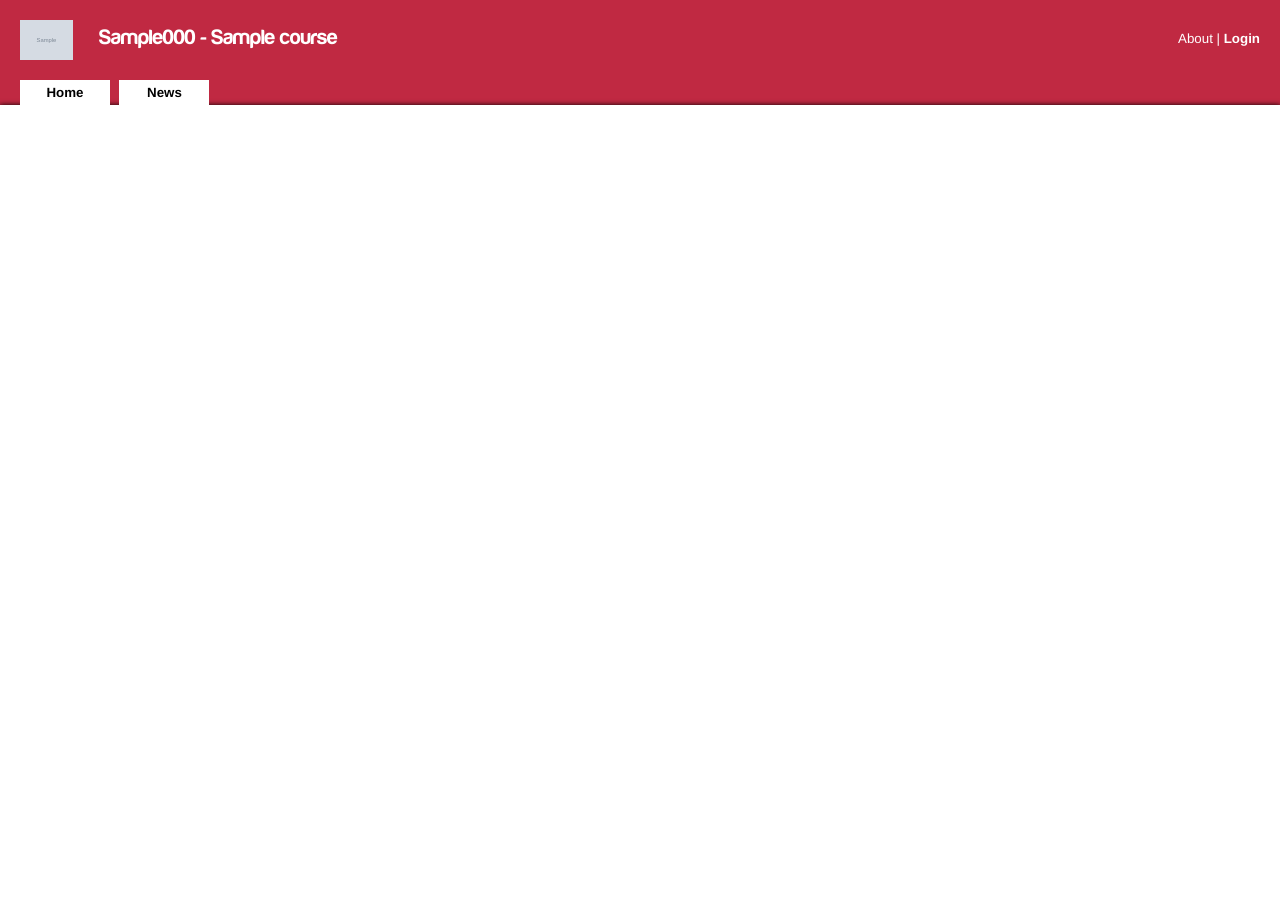
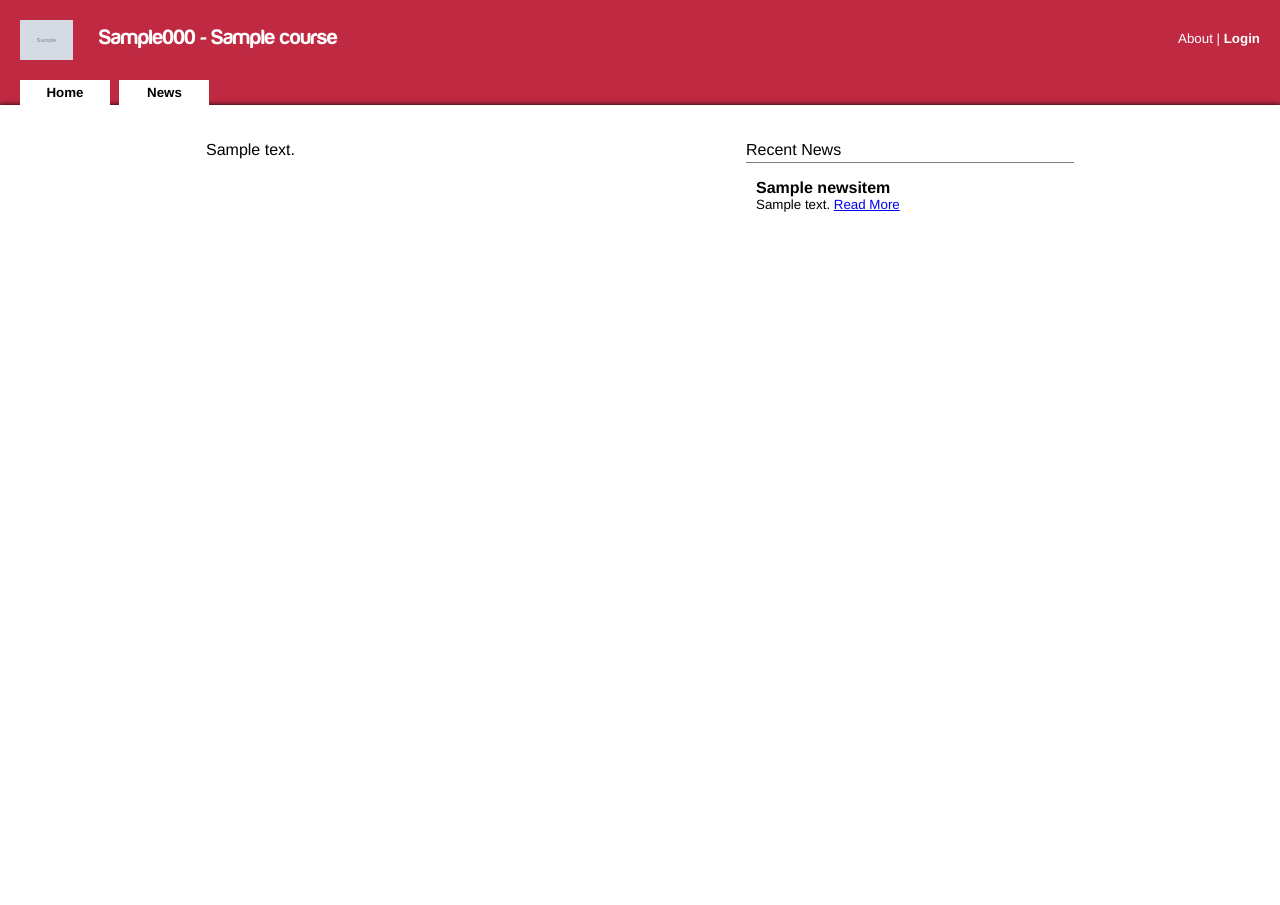
Before and after one commit to zanneth/Seminar, a Django app: page / in a window 1280 px wide. Run offline with Django 3.2, Linux system fonts and the light colour scheme; tables that the repository leaves empty hold one stand-in row (values such as "Sample post"); grey boxes marked "Sample" are stand-in pictures.

Commit message:
Initial front page work complete
Also added `login_required` and `selected_course_required` decorators to certain views

```diff
--- /dev/null
+++ b/core/static/css/home.css
@@ -0,0 +1,63 @@
+div#left-container {
+	float: left;
+	width: 60%;
+}
+
+div#right-container {
+	float: right;
+	width: 40%;
+}
+
+div#description-container, div#news-container {
+	padding: 1em;
+}
+
+div#description-container h1 {
+	font-size: 18pt;
+}
+
+div#description-container h2 {
+	font-size: 16pt;
+}
+
+div#description-container p {
+	padding: 1em 0;
+	line-height: 1.3em;
+}
+
+ul#course-stats {
+	padding: 20px;
+}
+
+ul#course-stats li {
+	line-height: 1.5em;
+}
+
+ul#recent-news {
+	list-style-type: none;
+	padding: 0 10px;
+}
+
+ul#recent-news > li + li {
+	margin-top: 20px;
+}
+
+ul#recent-news h1 {
+	font-size: 12pt;
+	font-weight: bold;
+}
+
+ul#recent-news p {
+	font-size: 10pt;
+}
+
+ul#recent-news img {
+	display: none;
+}
+
+div#no-recent-news {
+	font-size: 12pt;
+	color: gray;
+	font-style: italic;
+	text-align: center;
+}
--- a/core/static/css/master.css
+++ b/core/static/css/master.css
@@ -38,6 +38,14 @@ div.content-container {
 	margin: 0 auto;
 	padding: 20px 0;
 	width: 900px;
+}
+
+h3 {
+	font-weight: normal;
+	font-size: 12pt;
+	border-bottom: 1px solid gray;
+	padding-bottom: 0.2em;
+	margin-bottom: 1em;
 }
 
 
--- a/core/templates/home.html
+++ b/core/templates/home.html
@@ -1,5 +1,46 @@
 {% extends "base.html" %}
 
+{% block css %}
+{{ block.super }}
+<link rel="stylesheet" type="text/css" href="{{STATIC_URL}}css/home.css">
+{% endblock %}
+
 {% block content %}
+<div class="content-container">
+	<div id="left-container">
+		<div id="description-container">
+			{% if selected_course.description_html %}
+				{{ selected_course.description_html|safe }}
+			{% else %}
+				<h1>Welcome to {{ selected_course.name }}</h1>
+				<!-- TODO -->
+				<ul id="course-stats">
+					<li>There are currently 9 active assignments.</li>
+					<li>There are 9 unread posts in the discussion boards.</li>
+					<li>This course currently has 80 students enrolled.</li>
+				</ul>
+			{% endif %}
+		</div>
+	</div>
+	<div id="right-container">
+		<div id="news-container">
+			<h3>Recent News</h3>
+			<ul id="recent-news">
+				{% if recent_news.count == 0 %}
+					<div id="no-recent-news">No Recent News</div>
+				{% endif %}
 
+				{% for post in recent_news %}
+					<li>
+						<h1>{{ post.subject }}</h1>
+						<p>
+							{{ post.body_html|truncatewords:50|safe }}
+							<a class="read-more" href="{% url news %}">Read More</a>
+						</p>
+					</li>
+				{% endfor %}
+			</ul>
+		</div>
+	</div>
+</div>
 {% endblock %}
--- a/core/views.py
+++ b/core/views.py
@@ -5,6 +5,7 @@ from django.contrib.auth.decorators import login_required
 from django.http import HttpResponse
 from django.shortcuts import redirect, render_to_response
 from django.template import RequestContext
+import news.models
 from pprint import pprint
 
 def login(request):
@@ -51,5 +52,8 @@ def clear_course(request):
 
 @selected_course_required
 def home(request):
+	selected_course = models.Course.get_selected_course(request)
+	recent_news = selected_course.news_items.order_by("-created")
 	return render_to_response("home.html",
+							{ "recent_news" : recent_news },
 							context_instance=RequestContext(request))
--- a/discussion/views.py
+++ b/discussion/views.py
@@ -1,7 +1,11 @@
+from django.contrib.auth.decorators import login_required
 from django.http import HttpResponse
 from django.shortcuts import render_to_response
 from django.template import RequestContext
+from core.decorators import selected_course_required
 
+@login_required
+@selected_course_required
 def discussion(request):
 	return render_to_response("home.html",
 							context_instance=RequestContext(request))
--- a/grades/views.py
+++ b/grades/views.py
@@ -1,7 +1,11 @@
+from django.contrib.auth.decorators import login_required
 from django.http import HttpResponse
 from django.shortcuts import render_to_response
 from django.template import RequestContext
+from core.decorators import selected_course_required
 
+@login_required
+@selected_course_required
 def grades(request):
 	return render_to_response("home.html",
 							context_instance=RequestContext(request))
--- a/materials/views.py
+++ b/materials/views.py
@@ -1,7 +1,11 @@
+from django.contrib.auth.decorators import login_required
 from django.http import HttpResponse
 from django.shortcuts import render_to_response
 from django.template import RequestContext
+from core.decorators import selected_course_required
 
+@login_required
+@selected_course_required
 def materials(request):
 	return render_to_response("home.html",
 							context_instance=RequestContext(request))
```
